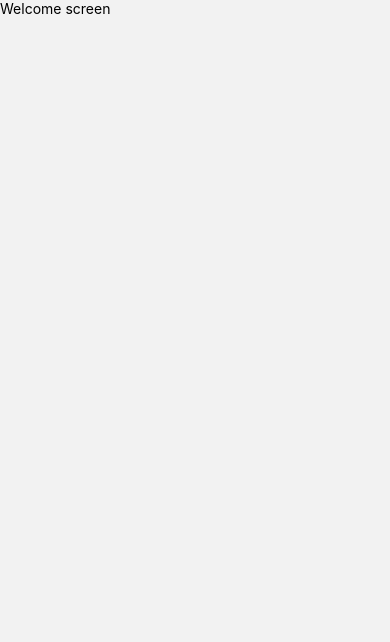
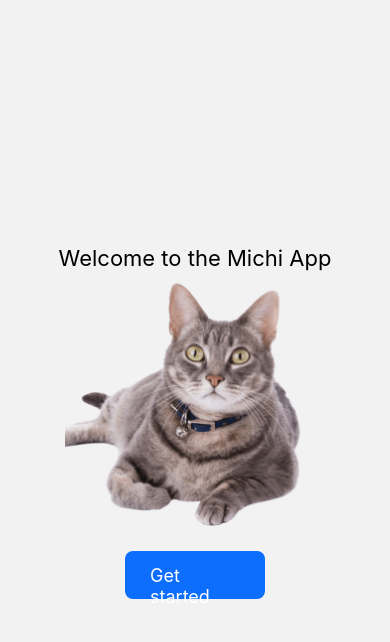
Before and after one commit to ososuna/michi-app, a React Native app: screen /Welcome in a window 390 px wide. Shown: the top 642 px of the page. Built offline with nearby package versions, Linux system fonts and the light colour scheme.

Commit message:
welcome screen

```diff
--- a/src/navigation/Stack.tsx
+++ b/src/navigation/Stack.tsx
@@ -6,11 +6,7 @@ const Stack = createStackNavigator();
 
 export const StackNavigator = () => {
   return (
-    <Stack.Navigator
-      screenOptions={{
-        headerShown: false,
-      }}
-    >
+    <Stack.Navigator screenOptions={{ headerShown: false }}>
       <Stack.Screen name="Welcome" component={ WelcomePage } />
     </Stack.Navigator>
   );
--- a/src/screens/WelcomePage.tsx
+++ b/src/screens/WelcomePage.tsx
@@ -1,10 +1,20 @@
+/* eslint-disable react-native/no-inline-styles */
 import React from 'react';
-import { SafeAreaView, Text } from 'react-native';
+import { Image, SafeAreaView, Text, TouchableOpacity, View } from 'react-native';
+import { colors } from '../theme/theme';
 
 export const WelcomePage = () => {
   return (
-    <SafeAreaView>
-      <Text>Welcome screen</Text>
+    <SafeAreaView style={{ flex: 1 }}>
+      <View style={{ flex: 1, justifyContent: 'center', alignItems: 'center' }}>
+        <Text style={{ fontSize: 22 }}>Welcome to the Michi App</Text>
+        <Image style={{ width: 260, height: 260 }} source={require('../assets/img/cat.png')} />
+        <TouchableOpacity style={{ backgroundColor: colors.primary, borderRadius: 8, width: 140, alignItems: 'center', marginTop: 20, maxHeight: 48 }}>
+          <Text style={{ color: 'white', fontSize: 18, paddingHorizontal: 25, paddingVertical: 14 }}>
+            Get started
+          </Text>
+        </TouchableOpacity>
+      </View>
     </SafeAreaView>
   );
 };
--- /dev/null
+++ b/src/theme/theme.tsx
@@ -0,0 +1,3 @@
+export const colors = {
+  primary: '#0d6efd',
+};
```
Also changed, not shown: src/assets/img/cat.png (added).
